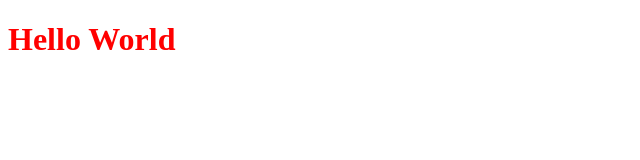
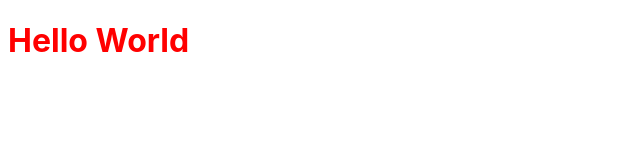
Before and after one commit to klenivingeri/ig-news, a Next.js app: page / in a window 1280 px wide. Shown: the top 160 px of the page, without its empty margins (0-640 px from the left). Built offline with nearby package versions, Linux system fonts and the light colour scheme.

Commit message:
Configurando _Document.tsx e font google

```diff
--- /dev/null
+++ b/src/pages/_document.tsx
@@ -0,0 +1,22 @@
+import Document, {Html, Head, Main, NextScript} from 'next/document'
+
+export default class MyDocument extends Document{
+    render(){
+        return(
+            <Html lang="en">
+                <Head>
+                <title>ig.news</title>
+                <link rel="preconnect" href="https://fonts.gstatic.com" />
+                <link href="https://fonts.googleapis.com/css2?family=Roboto:wght@400;700;900&display=swap" rel="stylesheet"/>
+                </Head>
+                <body>
+                    <Main />
+                    <NextScript />
+                </body>
+            </Html>
+        )
+    }
+}
+
+
+// precisa ser fechado as tag link />
--- a/src/styles/home.module.scss
+++ b/src/styles/home.module.scss
@@ -1,3 +1,4 @@
 .title {
     color: red;
+    font-family: -apple-system, BlinkMacSystemFont, 'Segoe UI', Roboto, Oxygen, Ubuntu, Cantarell, 'Open Sans', 'Helvetica Neue', sans-serif;
 }
```
